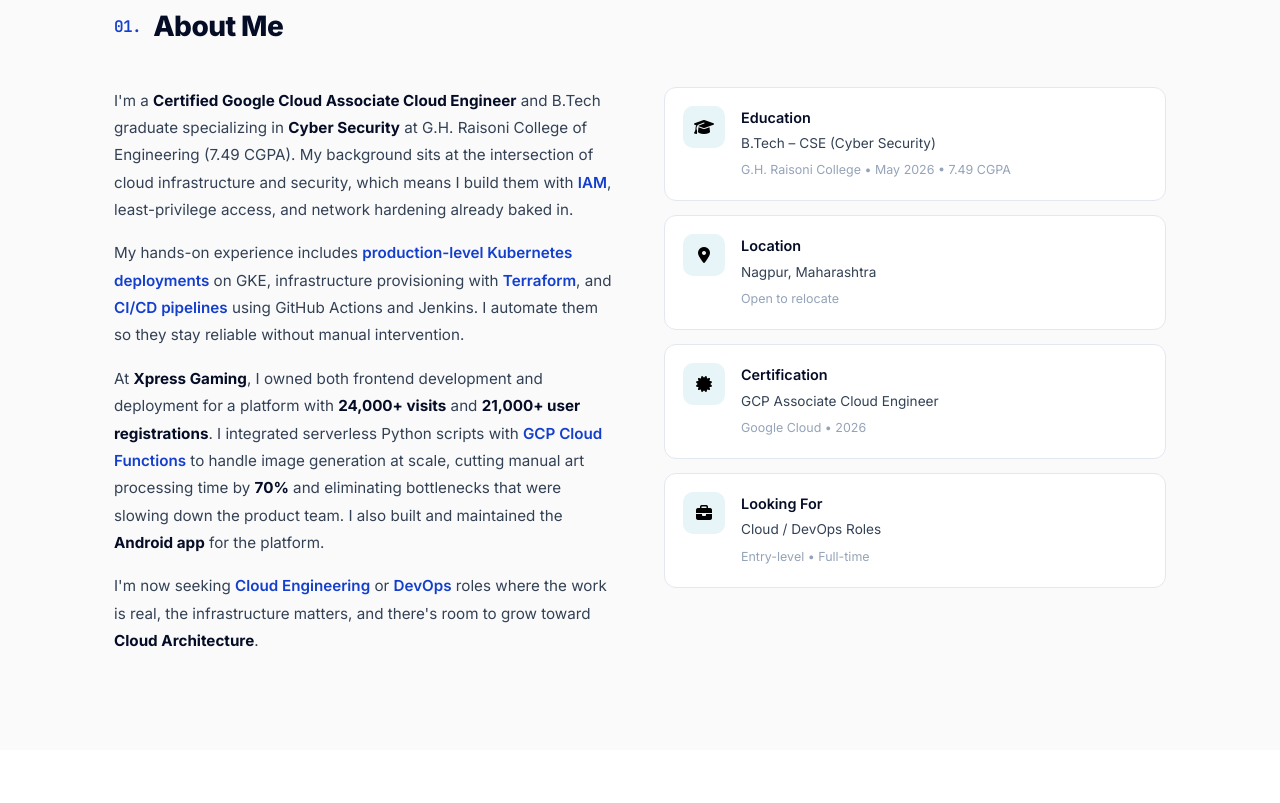
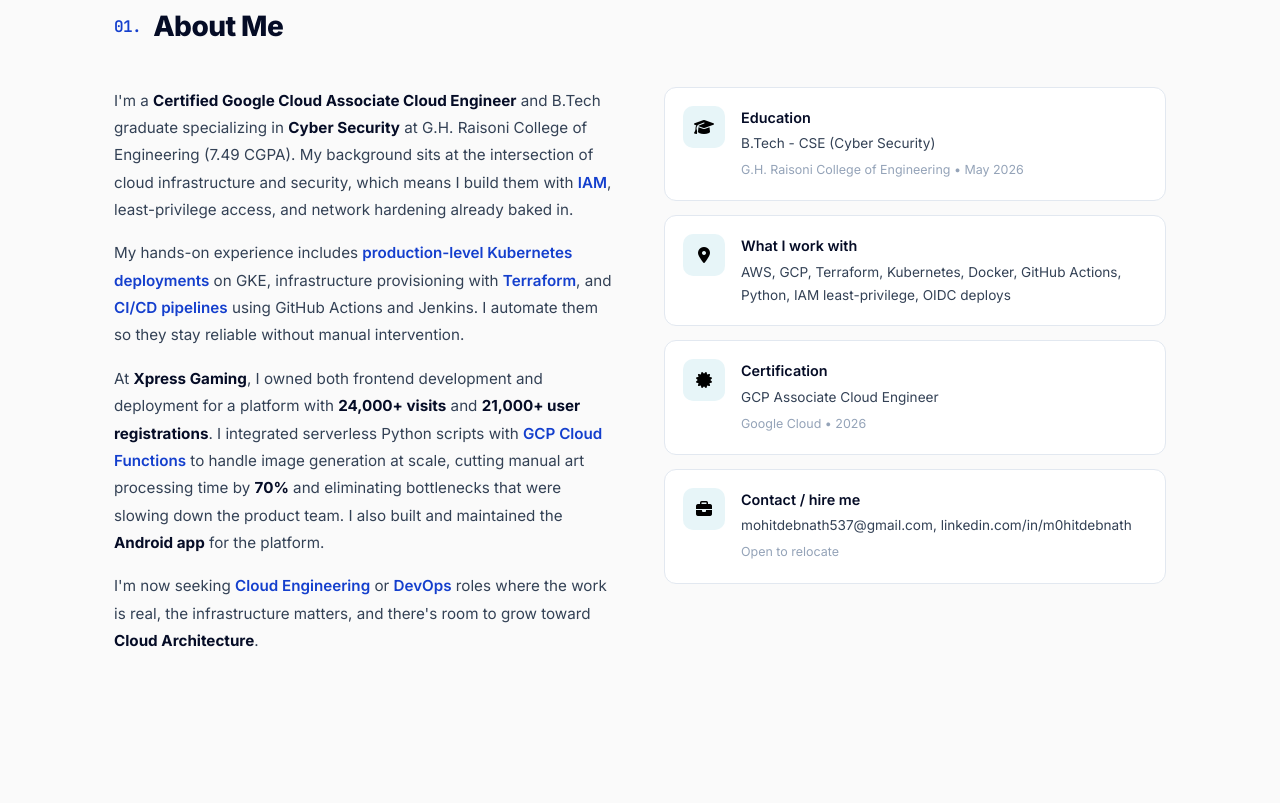
Before and after one commit to m0hitd/portfolio, a plain HTML site: page index.html in a window 1280 px wide. Shown: the part 877-1680 px from the top of the page. Drawn offline with nearby package versions, Linux system fonts and the light colour scheme.

Commit message:
i did not notice that the images for the hero section were 1:1 oriented, changed that. and some small changes in the grammer all across the website.

```diff
--- a/index.html
+++ b/index.html
@@ -154,16 +154,16 @@
                         <div class="info-icon"><i class="fas fa-graduation-cap"></i></div>
                         <div>
                             <h4>Education</h4>
-                            <p>B.Tech – CSE (Cyber Security)</p>
-                            <span class="info-meta">G.H. Raisoni College • May 2026 • 7.49 CGPA</span>
+                            <p>B.Tech - CSE (Cyber Security)</p>
+                            <span class="info-meta">G.H. Raisoni College of Engineering • May 2026 </span>
                         </div>
                     </div>
                     <div class="info-card">
                         <div class="info-icon"><i class="fas fa-map-marker-alt"></i></div>
                         <div>
-                            <h4>Location</h4>
-                            <p>Nagpur, Maharashtra</p>
-                            <span class="info-meta">Open to relocate</span>
+                            <h4>What I work with</h4>
+                            <p>AWS, GCP, Terraform, Kubernetes, Docker, GitHub Actions, Python, IAM least-privilege,
+                                OIDC deploys</p>
                         </div>
                     </div>
                     <div class="info-card">
@@ -177,9 +177,9 @@
                     <div class="info-card">
                         <div class="info-icon"><i class="fas fa-briefcase"></i></div>
                         <div>
-                            <h4>Looking For</h4>
-                            <p>Cloud / DevOps Roles</p>
-                            <span class="info-meta">Entry-level • Full-time</span>
+                            <h4>Contact / hire me</h4>
+                            <p>mohitdebnath537@gmail.com, linkedin.com/in/m0hitdebnath</p>
+                            <span class="info-meta">Open to relocate</span>
                         </div>
                     </div>
                 </div>
--- a/style.css
+++ b/style.css
@@ -7,7 +7,7 @@
     /* ---- Backgrounds ---- */
     --bg-primary: #0d0f10;
     /* neutral charcoal base (matches bento) */
-    --bg-secondary: #141517;
+    --bg-secondary: #0d0f10;
     /* card / raised surface */
     --bg-tertiary: #1a1b1d;
     /* pill container */
@@ -70,7 +70,7 @@
    ========================================== */
 :root[data-theme="light"] {
     --bg-primary: #fafafa;
-    --bg-secondary: #ffffff;
+    --bg-secondary: #fafafa;
     --bg-tertiary: #f1f5f9;
     --bg-hero: #baa89c;
 
```
Also changed, not shown: images/transparent-base.png, images/transparent-flame.png.
